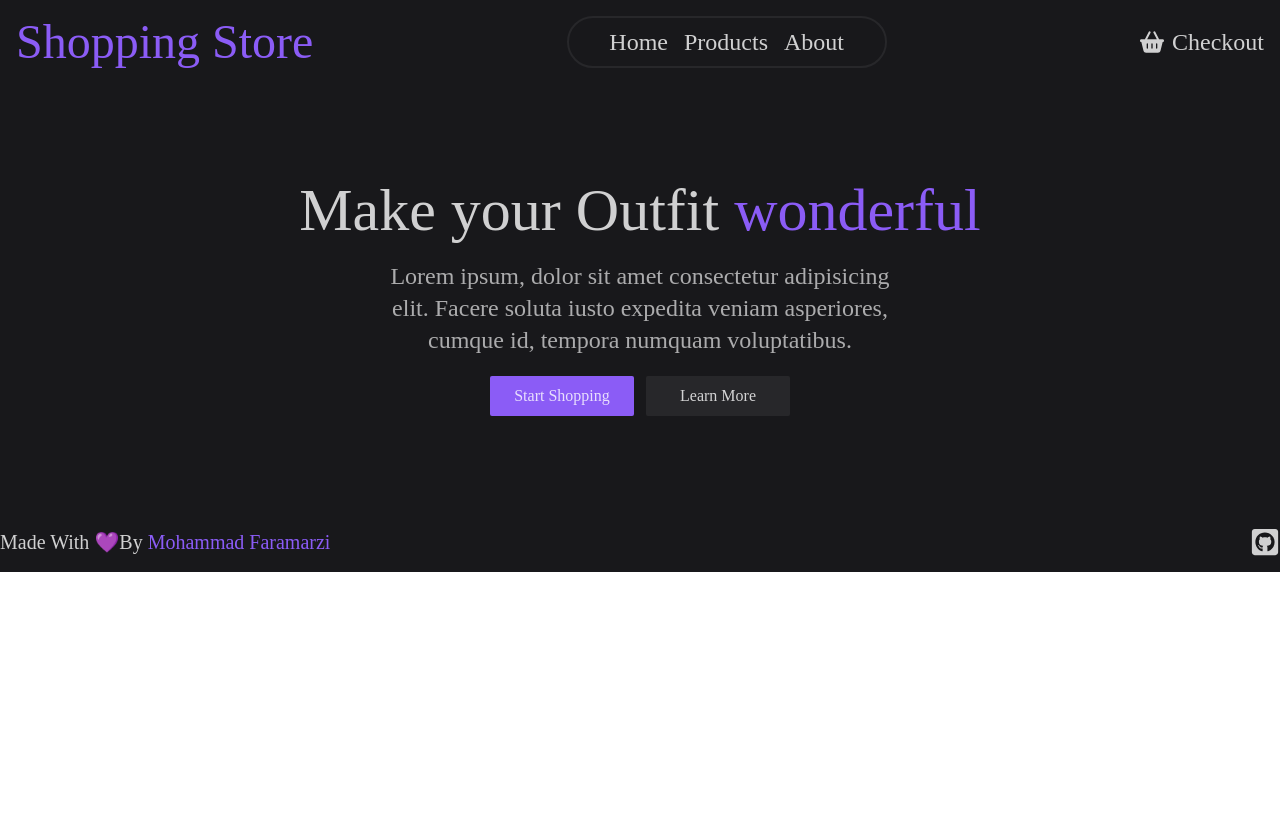
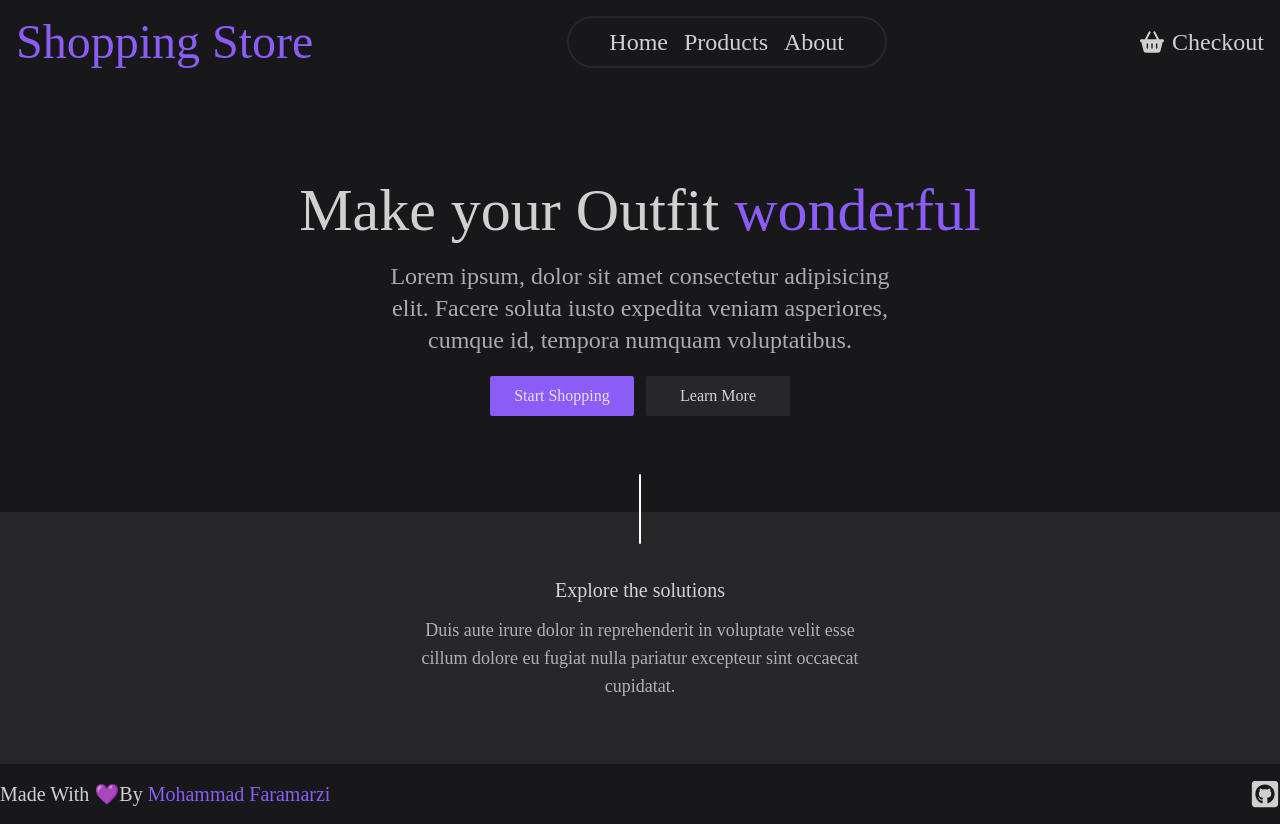
Before and after one commit to mohammadfaramarzi1/react-shopping-store-1, a React (Vite) app: page / in a window 1280 px wide. Before the commit the page ends 800 px from the top, so only its background shows below. Built offline with nearby package versions, Linux system fonts and the light colour scheme; no server answers.

Commit message:
feat: SharedTopSection.jsx file

```diff
--- /dev/null
+++ b/src/components/shared/SharedTopSection.jsx
@@ -0,0 +1,12 @@
+import React from "react";
+
+function SharedTopSection({ title, desc }) {
+  return (
+    <div className="section-parent">
+      <h4 className="section-title">{title}</h4>
+      <p className="section-description">{desc}</p>
+    </div>
+  );
+}
+
+export default SharedTopSection;
--- a/src/components/templates/SharedTopSection.jsx
+++ /dev/null
@@ -1,15 +0,0 @@
-import React from "react";
-
-function SharedTopSection() {
-  return (
-    <div className="section-parent">
-      <h4 className="section-title">Explore the solutions</h4>
-      <p className="section-description">
-        Duis aute irure dolor in reprehenderit in voluptate velit esse cillum
-        dolore eu fugiat nulla pariatur excepteur sint occaecat cupidatat.
-      </p>
-    </div>
-  );
-}
-
-export default SharedTopSection;
--- a/src/components/templates/SolutionSection.jsx
+++ b/src/components/templates/SolutionSection.jsx
@@ -1,9 +1,14 @@
 import React from "react";
+import SharedTopSection from "../shared/SharedTopSection";
 
 function SolutionSection() {
   return (
     <div className="bg-zinc-800">
-
+      <SharedTopSection
+        title="Explore the solutions"
+        desc=" Duis aute irure dolor in reprehenderit in voluptate velit esse cillum
+        dolore eu fugiat nulla pariatur excepteur sint occaecat cupidatat."
+      />
     </div>
   );
 }
```
